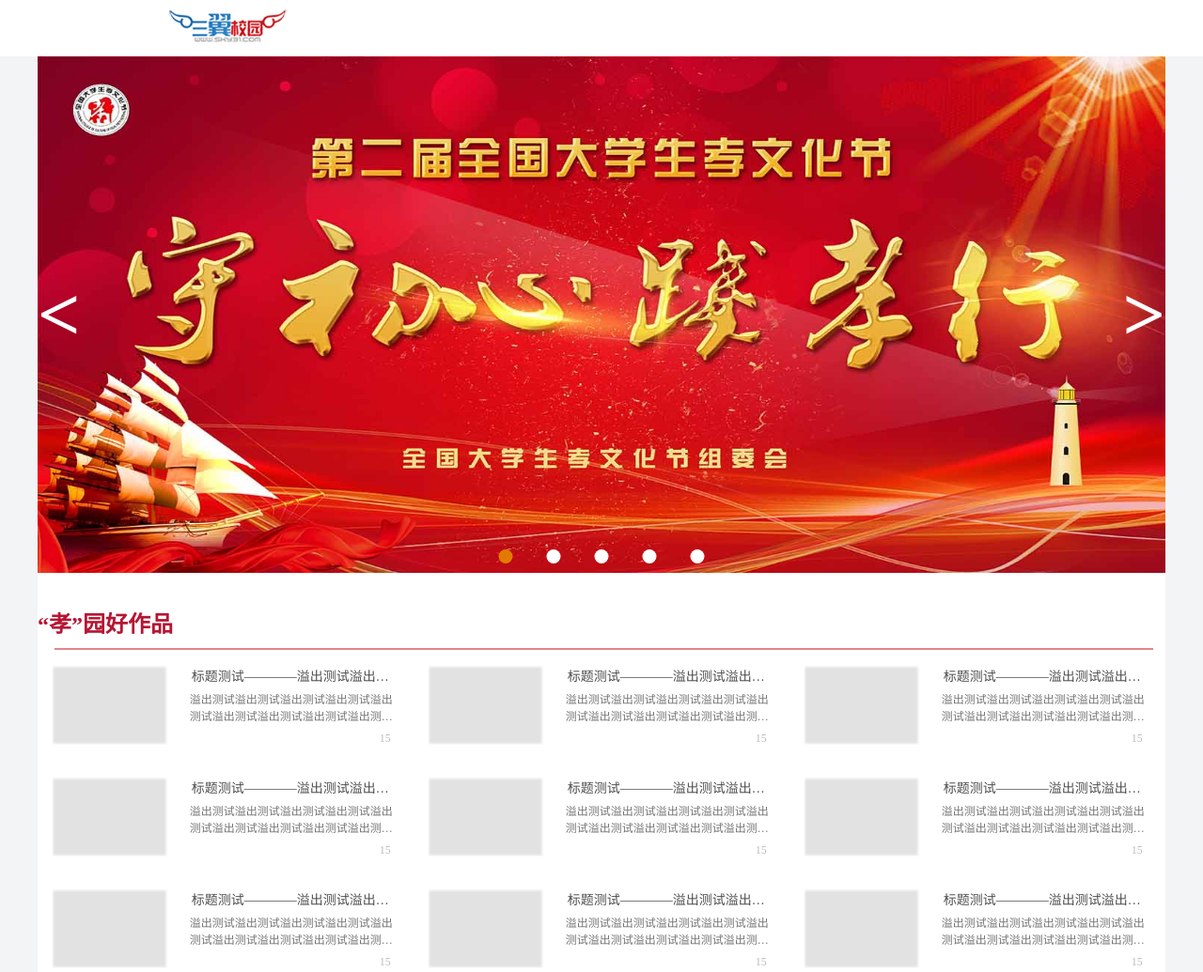
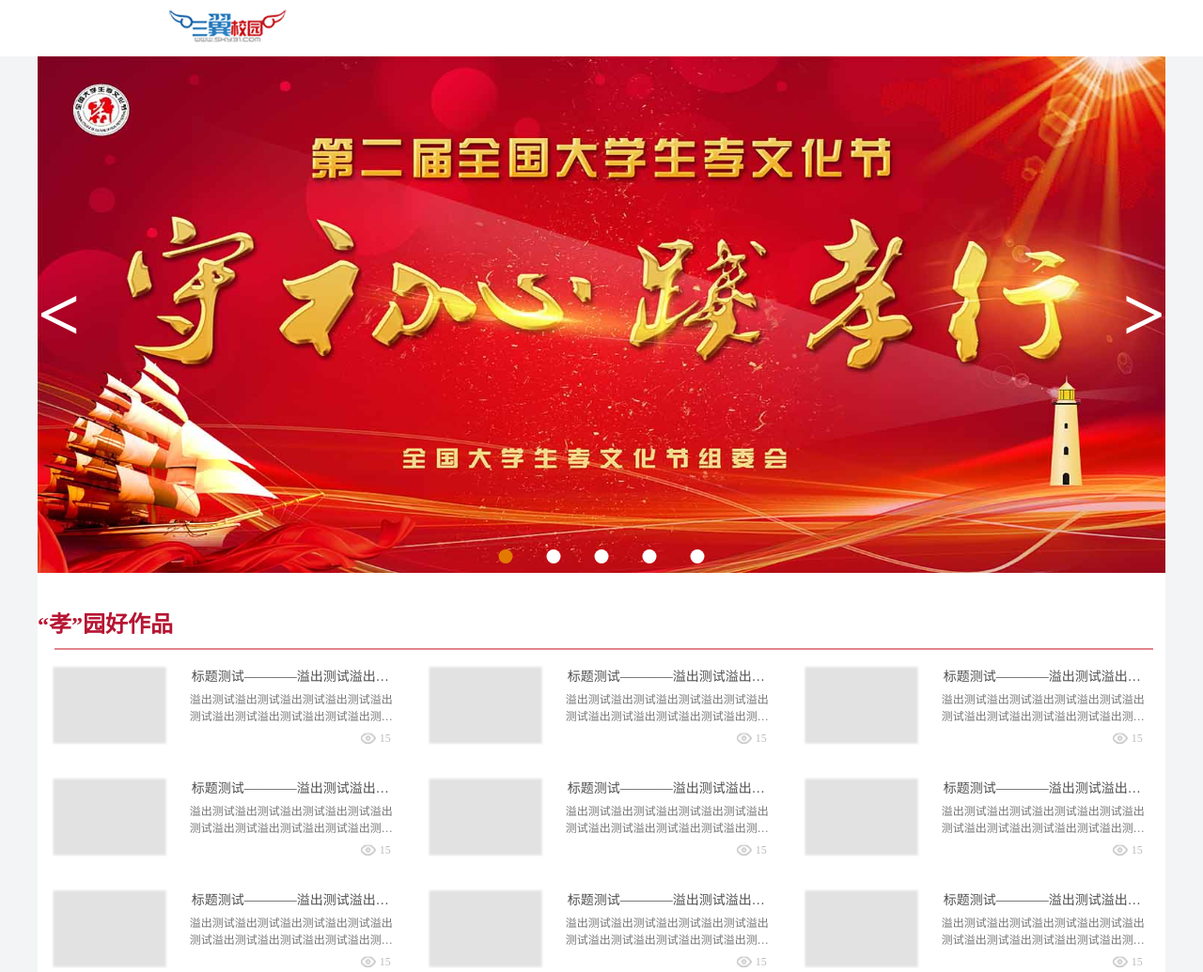
Before and after one commit to AZureDracula/xiao, a plain HTML site: page index.html in a window 1280 px wide. Shown: the top 1035 px of the page at 94% size. Drawn offline with Linux system fonts and the light colour scheme; the site is published under a folder, as on GitHub Pages, so addresses that start at the root find nothing.

Commit message:
bugfix 观看量bug

```diff
--- a/css/main.css
+++ b/css/main.css
@@ -124,7 +124,7 @@
 
 .article-views {
     display: inline-block;
-    background-image: url("/img/yey.png");
+    background-image: url(../img/yey.png);
     padding-left: 20px;
     background-size: contain;
     background-repeat: no-repeat;
```
